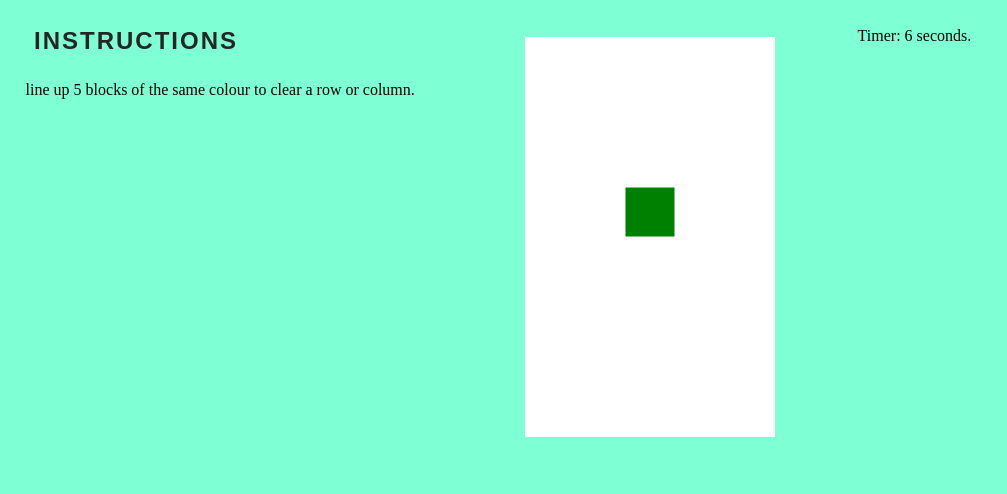
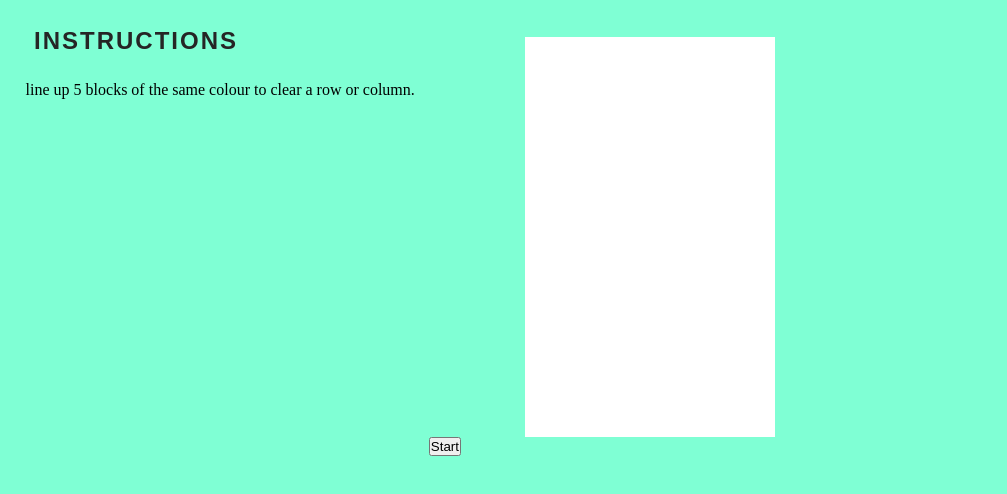
Before and after one commit to Gwgjnr/ms-2, a plain HTML site: page index.html in a window 1280 px wide. Shown: the part 66-560 px from the top of the page, without its empty margins (0-1007 px from the left). Drawn offline with Linux system fonts and the light colour scheme.

Commit message:
added button which calls first block and starts timer

```diff
--- a/assets/js/script.js
+++ b/assets/js/script.js
@@ -43,14 +43,12 @@ let blocks = [
     [purple, 'purple']
 ];
 
-function incrementSeconds() {
-    if(!gameOver) {
+function incrementSeconds(){
         seconds += 1;
         timer.innerText = "Timer: " + seconds + " seconds.";
-    }
 }
 
-let cancel = setInterval(incrementSeconds, 1000);
+
 
 function randomPiece(){
     let r = randomN = Math.floor(Math.random() * blocks.length)
@@ -240,6 +238,3 @@ function drop(){
         requestAnimationFrame(drop);
     }
 }
-
-drop();
-incrementSeconds();
--- a/index.html
+++ b/index.html
@@ -34,6 +34,7 @@
         <canvas id="game" width="250" height="400">
             A game designed with Javascript.
         </canvas>
+        <input id="playGame" type="button" value="Start" onclick="drop(); setInterval(incrementSeconds, 1000);" />
     </div>
 <script src="assets/js/blocks.js"></script>
 <script src="assets/js/script.js"></script>
```
